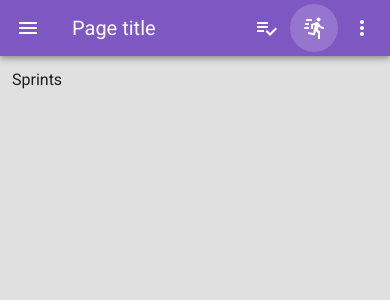
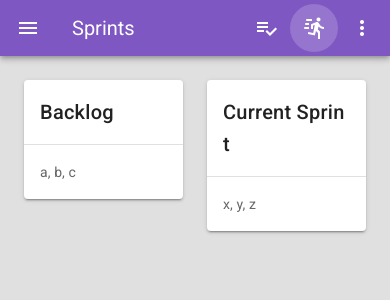
Before and after one commit to hesselapplications/sprints, a Vue app: page /#/sprints in a window 390 px wide. Shown: the top 300 px of the page. Built offline with nearby package versions, Linux system fonts and the light colour scheme.

Commit message:
Make UI more mobile friendly

```diff
--- a/src/components/AppNavigation.vue
+++ b/src/components/AppNavigation.vue
@@ -3,7 +3,7 @@
     <v-app-bar color="primary" dark>
       <v-app-bar-nav-icon></v-app-bar-nav-icon>
 
-      <v-toolbar-title>Page title</v-toolbar-title>
+      <v-toolbar-title>{{$route.name}}</v-toolbar-title>
 
       <v-spacer></v-spacer>
 
--- a/src/router/index.js
+++ b/src/router/index.js
@@ -10,14 +10,17 @@ const routes = [
   },
   {
     path: "/tasks",
+    name: "Tasks",
     component: () => import("../views/Tasks.vue")
   },
   {
     path: "/sprints",
+    name: "Sprints",
     component: () => import("../views/Sprints.vue")
   },
   {
     path: "/sprints/new",
+    name: "New Sprint",
     component: () => import("../views/EditSprint.vue")
   }
 ]
--- a/src/views/Sprints.vue
+++ b/src/views/Sprints.vue
@@ -1,10 +1,23 @@
 <template>
-  <div>Sprints</div>
+  <v-container>
+    <v-row>
+      <v-col cols="6">
+        <v-card>
+          <v-card-title>Backlog</v-card-title>
+          <v-divider></v-divider>
+          <v-card-text>a, b, c</v-card-text>
+        </v-card>
+      </v-col>
+      <v-col cols="6">
+        <v-card>
+          <v-card-title>Current Sprint</v-card-title>
+          <v-divider></v-divider>
+          <v-card-text>x, y, z</v-card-text>
+        </v-card>
+      </v-col>
+    </v-row>
+  </v-container>
 </template>
 <script>
-export default {
-  data() {
-    return {};
-  }
-};
+export default {};
 </script>
--- a/src/views/Tasks.vue
+++ b/src/views/Tasks.vue
@@ -1,7 +1,7 @@
 <template>
   <v-container>
-    <v-row>
-      <v-col cols="6">
+    <v-row justify="center">
+      <v-col xl="6" lg="8" md="10" cols="12">
         <v-card>
           <v-toolbar flat>
             <v-toolbar-title class="title">Backlog</v-toolbar-title>
@@ -14,13 +14,6 @@
           <v-divider></v-divider>
           <task-search class="ma-4" v-model="search"></task-search>
           <tasks :items="getItems" :search="search"></tasks>
-        </v-card>
-      </v-col>
-      <v-col cols="6">
-        <v-card>
-          <v-card-title>Current Sprint</v-card-title>
-          <v-divider></v-divider>
-          <v-card-text>x, y, z</v-card-text>
         </v-card>
       </v-col>
     </v-row>
```
